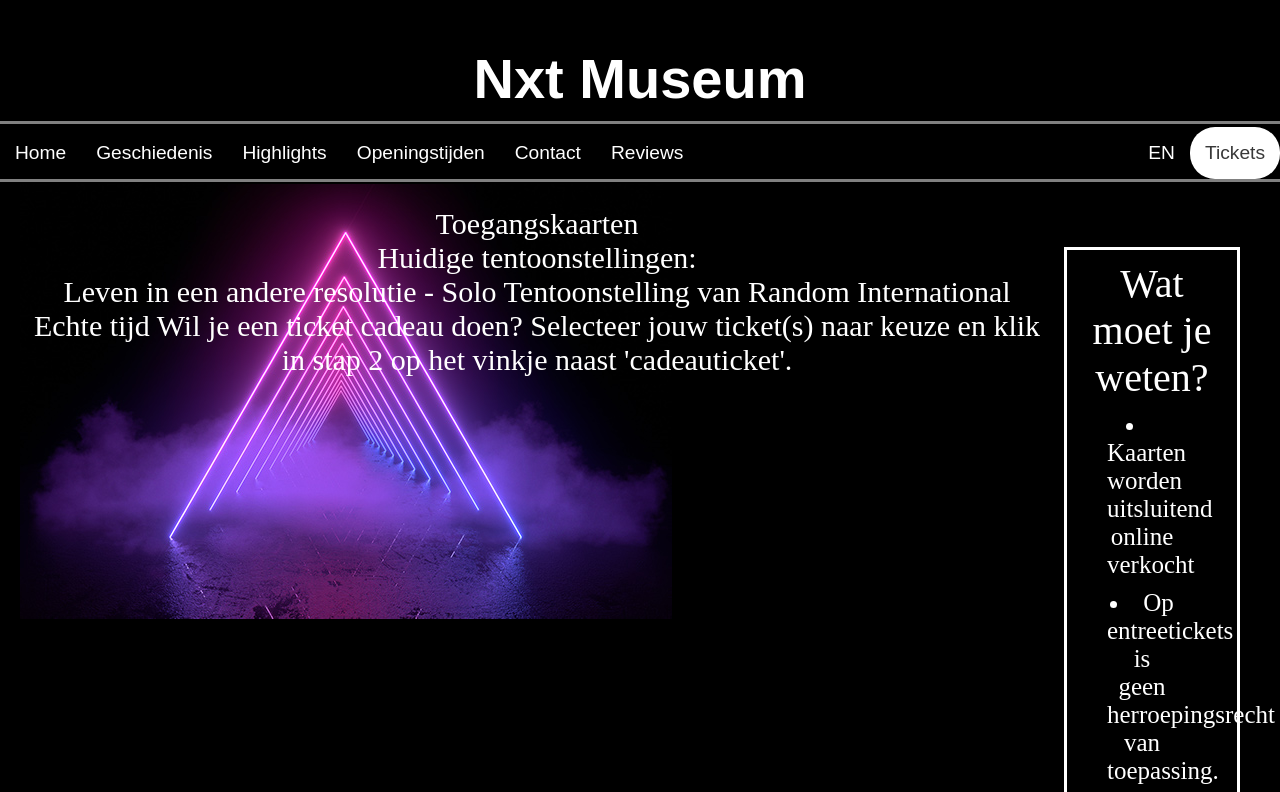
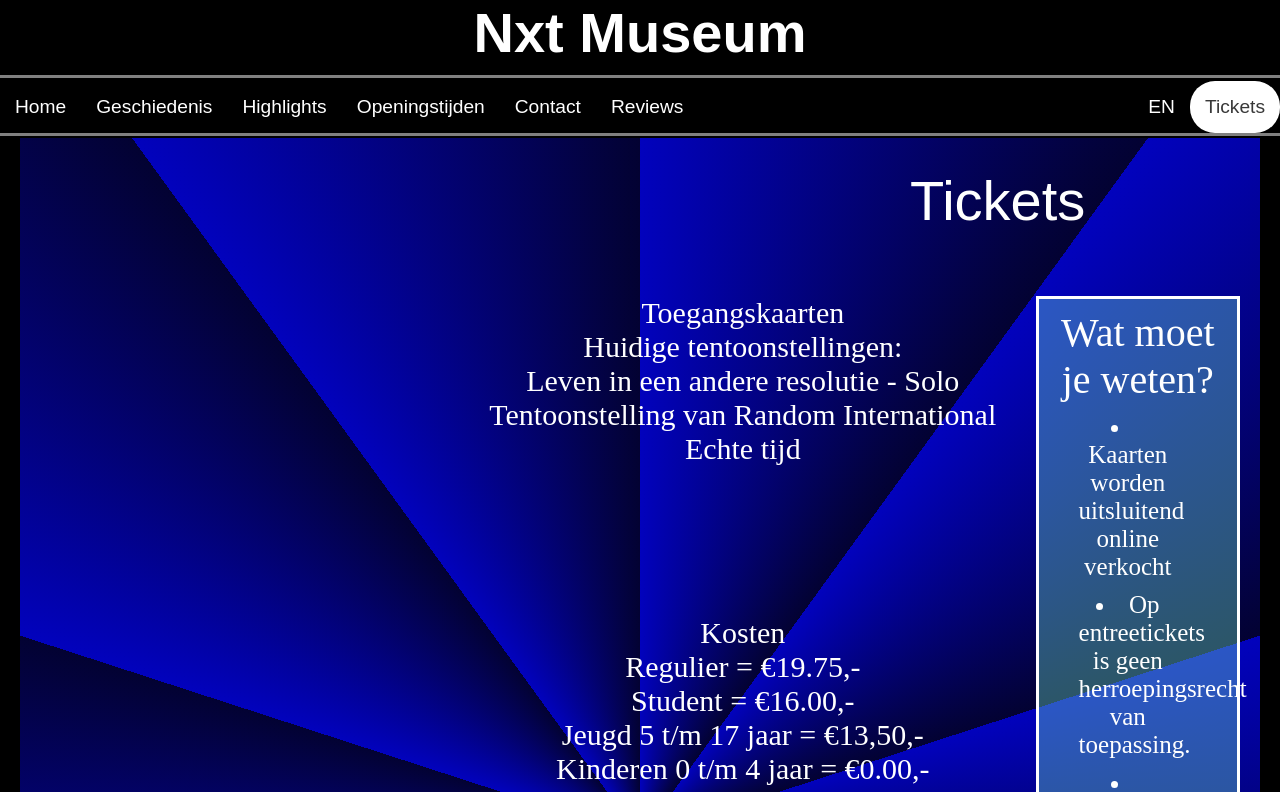
Before and after one commit to Yatii2/BO-museum-opdracht, a plain HTML site: page tickets.html in a window 1280 px wide. Shown: the top 792 px of the page. Drawn offline with Linux system fonts and the light colour scheme.

Commit message:
11-1-2024

```diff
--- a/css/style.css
+++ b/css/style.css
@@ -16,6 +16,7 @@
     font-size:350%;
     margin-bottom:3px;
     padding-bottom: 10px;
+    margin-top: 0px;
     border-bottom:3px solid grey;
 }
 .navbar ul{
@@ -156,13 +157,19 @@
 
 /* Tickets Begin */
 .TicketTitle{
-    text-align:center;
+    padding-left: 890px;
     font-family: Sans-serif;
     font-size:350%;
+    padding-top: 30px;
     margin-bottom:3px;
     padding-bottom: 10px;
     color: white;
 
+}
+
+.TicketPrijs{
+    color: white;
+    padding-top: 150px;
 }
 
 .maincontent
@@ -173,9 +180,11 @@
     justify-content:space-between;
 }
 main{
-    background-image: url(/img/TicketFoto.jpg);
+
+    background-image: repeating-conic-gradient(rgba(2, 2, 195, 0.969) 10%, rgba(3, 2, 52, 0.963) 20%);
     background-repeat: no-repeat, no-repeat;
-    height: 500px;
+
+
 }
 
 .MainText{
@@ -183,14 +192,15 @@
     color: white;
     text-align: center;
     font-size: 30px;
-    padding: 10px 0px 10px 10px;
+    padding: 50px 0px 10px 450px;
+
 }
 
 
 .TicketsInfo{
-
+    background-color: rgba(127, 255, 212, 0.334);
     border-style: solid;
-    margin: 50px 20px 20px 20px;
+    margin: 50px 20px 230px 20px;
     width: 350px;
     min-width: 150px;
     min-height: 50px;
--- a/tickets.html
+++ b/tickets.html
@@ -1,5 +1,5 @@
 <!DOCTYPE html>
-<html lang="en">
+<html lang="Nl">
 <head>
 
     <meta charset="UTF-8">
@@ -30,17 +30,29 @@
 
 </nav>
     <main>
-        <div class= "TicketTitle"></div>
+        <div class= "TicketTitle">Tickets </div>
 
         <section class="maincontent">
+
             <section class="MainText"> Toegangskaarten <br>
                 Huidige tentoonstellingen: <br>
                 Leven in een andere resolutie - Solo Tentoonstelling van Random International
                 Echte tijd
 
-                Wil je een ticket cadeau doen?
-                Selecteer jouw ticket(s) naar keuze en klik in stap 2 op het vinkje naast 'cadeauticket'.
+
+
+
+            <div class="TicketPrijs"> Kosten <br>
+                Regulier = €19.75,- <br>
+                Student = €16.00,- <br>
+                Jeugd 5 t/m 17 jaar = €13,50,- <br>
+                Kinderen 0 t/m 4 jaar = €0.00,- <br>
+
+            </div>
+
             </section>
+
+
             <div class= "TicketsInfo">
                 Wat moet je weten? <br>
 
```
